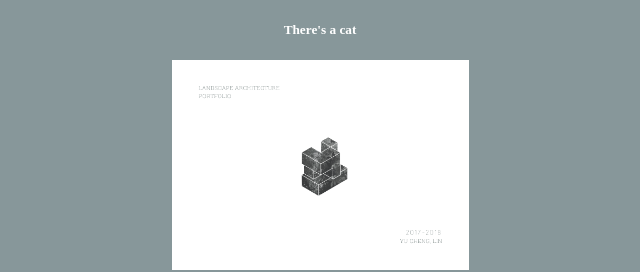
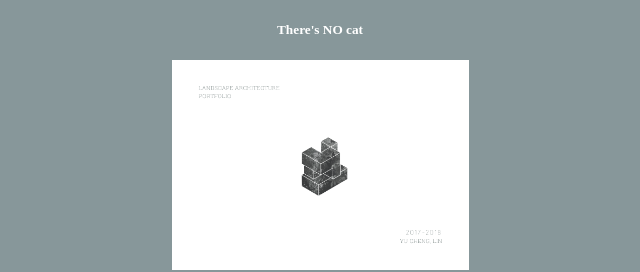
Before and after one commit to hana2399/1091_HTML_WebDesign, a plain HTML site: page 10901網設作業(1)/other.html in a window 1280 px wide. Shown: the top 272 px of the page, 320-960 px from the left. Drawn offline with Linux system fonts and the light colour scheme.

Commit message:
Update other.html

```diff
--- a/10901網設作業(1)/other.html
+++ b/10901網設作業(1)/other.html
@@ -2,13 +2,13 @@
 <html>
   <head>
     <meta charset="utf-8">
-    <title>There's a cat</title>
+    <title>There's NO cat</title>
 	<script>
-	   alert("There's a cat");
+	   alert("There's NO cat");
        </script>
   </head>
   <header>
-  <center><h5 style="color:white;">There's a cat</h5><p></center>
+  <center><h5 style="color:white;">There's NO cat</h5><p></center>
   <body bgcolor="#87979a">
   </header>
 
```
